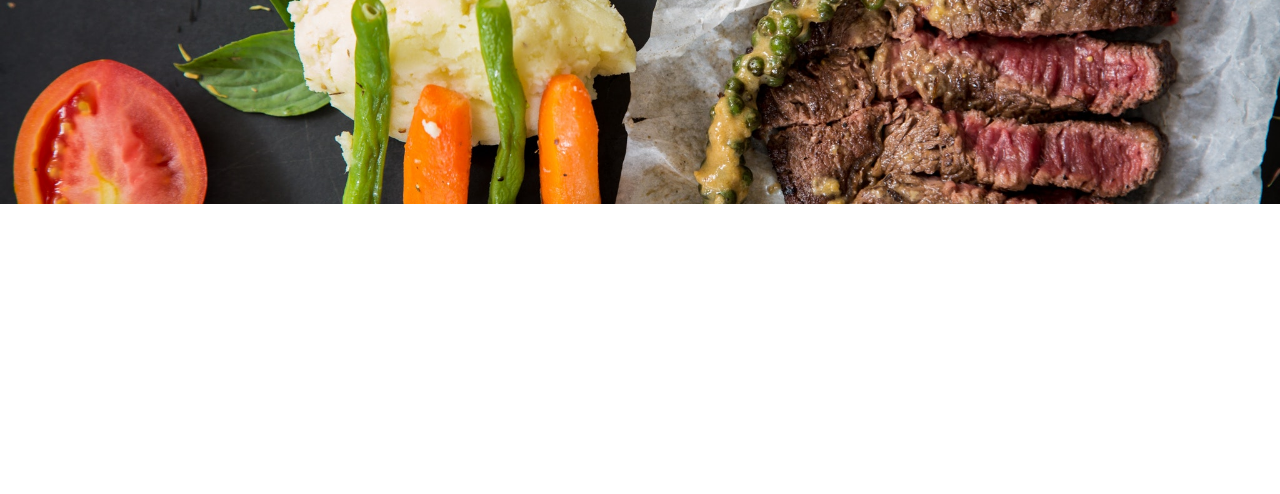
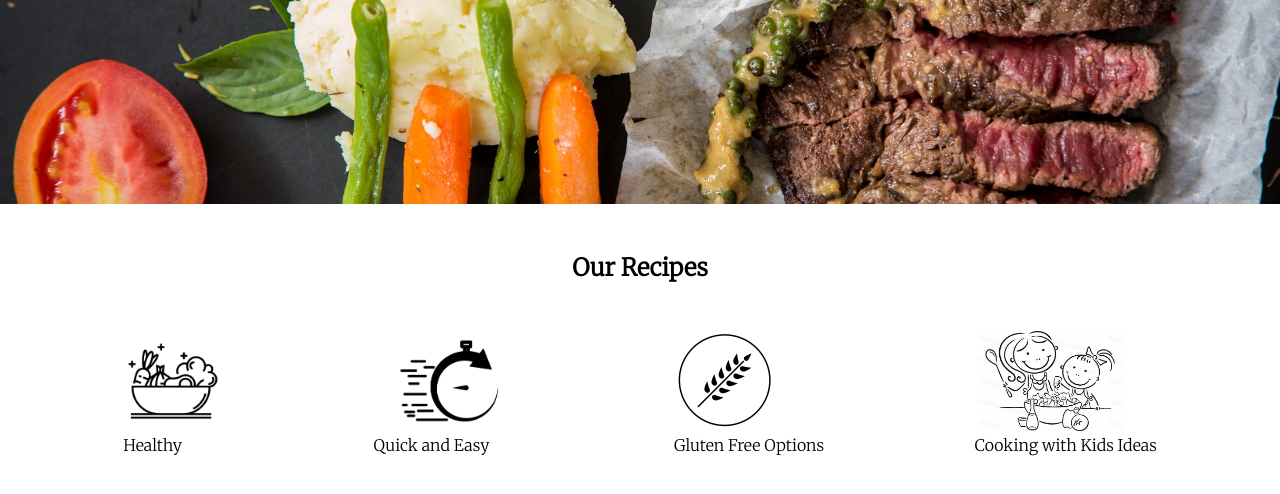
Before and after one commit to Julia-Cherkasova/odin-recipes, a plain HTML site: page index.html in a window 1280 px wide. Shown: the part 380-874 px from the top of the page. Before the commit the page ends 800 px from the top, so only its background shows below. Drawn offline with Linux system fonts and the light colour scheme.

Commit message:
Add section 2

```diff
--- a/index.html
+++ b/index.html
@@ -22,6 +22,27 @@
             <p>Our delicious recipes were crafted to make your meal special!</p>
         </div>
     </section>
+    <section class="section_2">
+        <h2>Our Recipes</h2>
+        <div class="icons">
+            <div>
+                <img src="images/healthy-food.png">
+                <p>Healthy</p>
+            </div>
+            <div>
+                <img src="images/easy_and_quick.jpg">
+                <p>Quick and Easy</p>
+            </div>
+            <div>
+                <img src="images/gluten_free.png">
+                <p>Gluten Free Options</p>
+            </div>
+            <div>
+                <img src="images/cooking_with_kids.jpg">
+                <p>Cooking with Kids Ideas</p>
+            </div>
+        </div>
+    </section>
 
 </body>
 </html>
--- a/styles.css
+++ b/styles.css
@@ -57,3 +57,24 @@ header{
     border-radius: 0.75em;
     border: 1px solid rgb(34, 33, 33);
 }
+.section_2{
+
+    height: 16rem;
+    padding: 3em;
+
+
+}
+.section_2 h2{
+    text-align: center;
+    margin-bottom: 2em;
+}
+.section_2 img{
+    height: 100px;
+}
+.icons{
+    display:flex;
+    flex-wrap: wrap;
+    flex-direction: row;
+    justify-content: space-around;
+    align-items: center;
+}
```
Also changed, not shown: images/cooking_with_kids.jpg (added), images/easy_and_quick.jpg (added), images/gluten_free.png (added), images/healthy-food.png (added), 1 other file.
